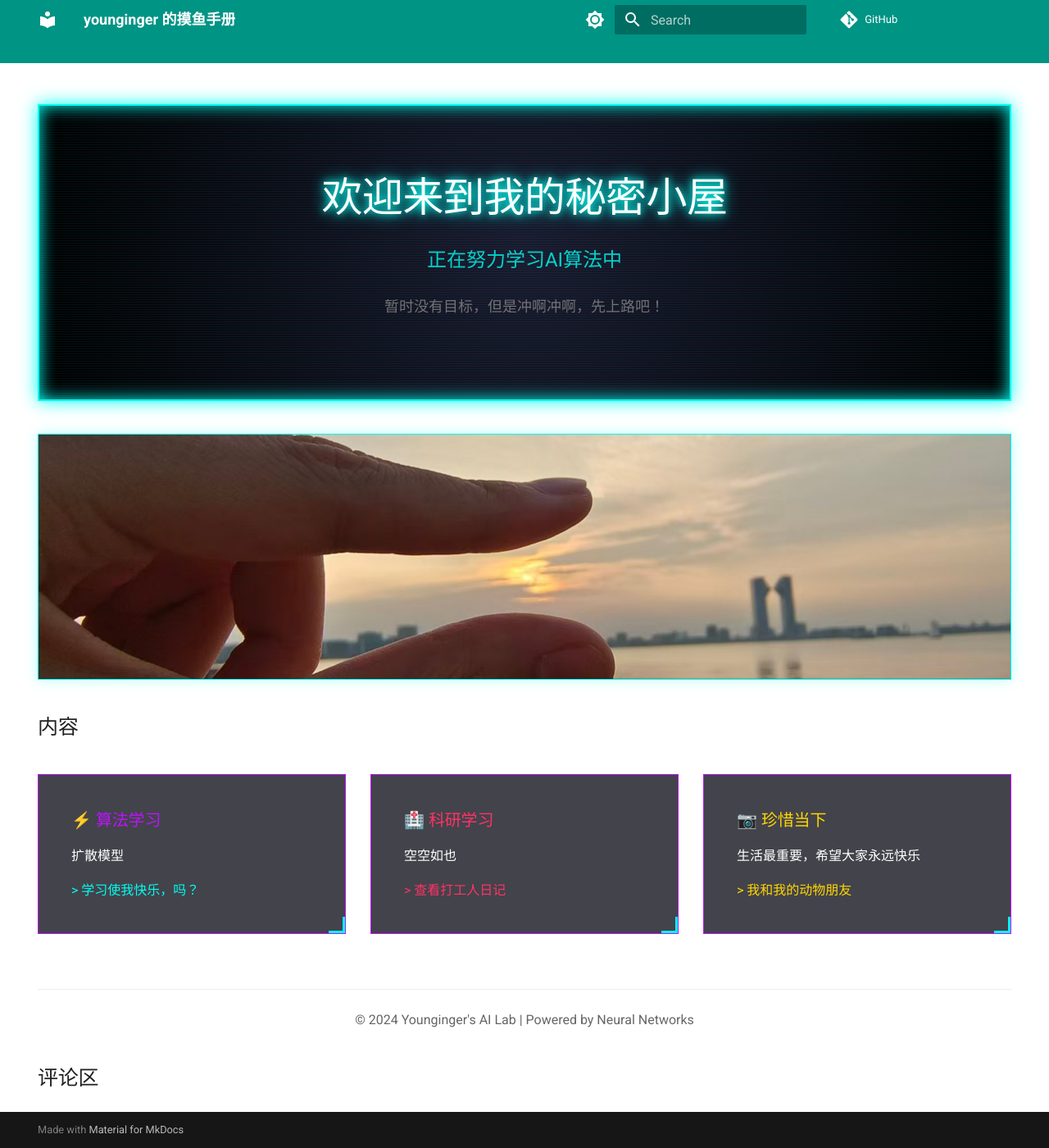
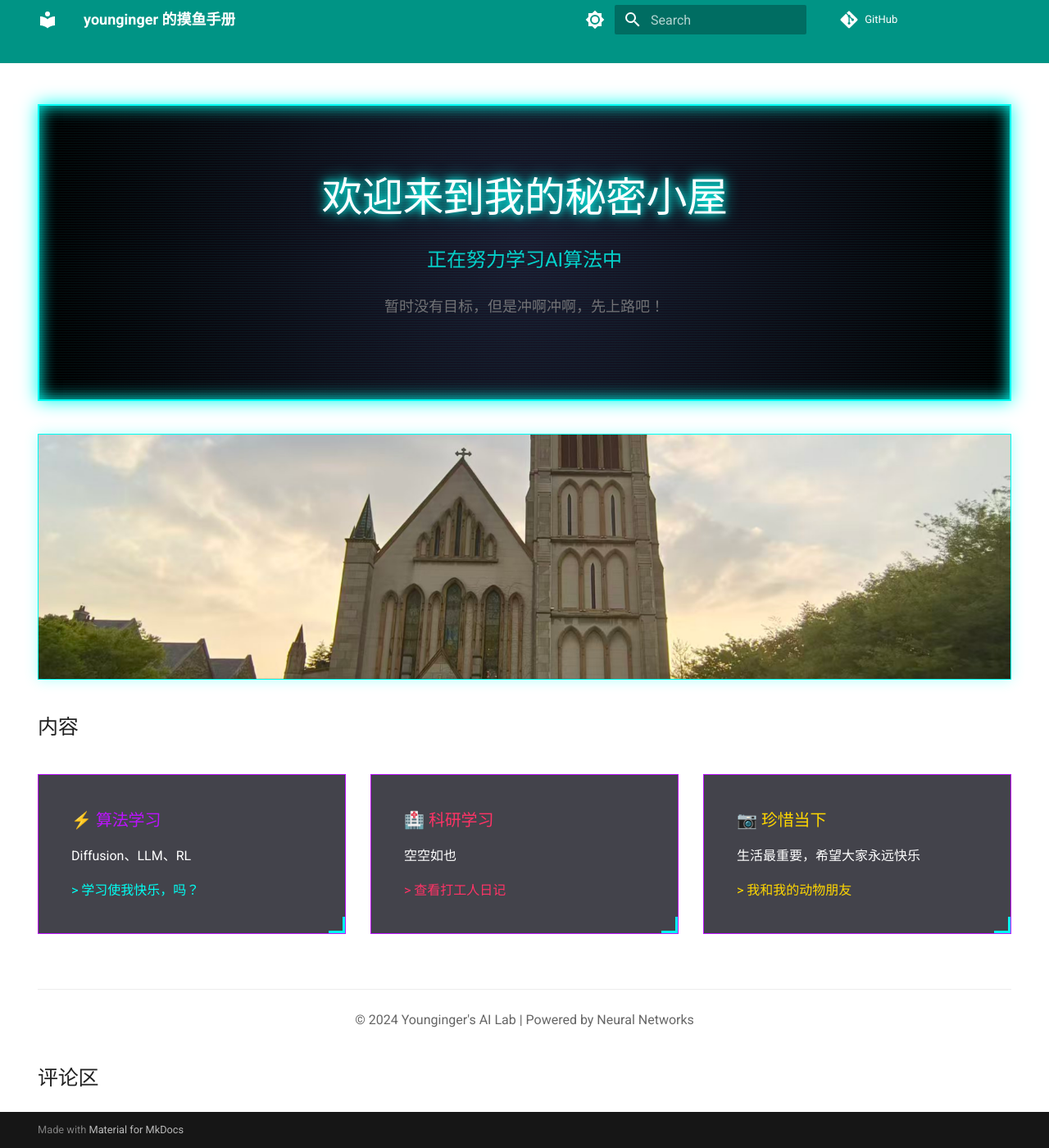
Before and after one commit to younginger/learning-blog, an MkDocs documentation site: the page built from docs/index.md, in a window 1280 px wide and 1400 px high, scrolled down 19 px. Shown: the whole window at 82% size. Built offline with MkDocs 1.6.1 and Material for MkDocs 9.7.7, drawn with Linux system fonts in a browser that asks for light colours; comment, search, counter and statistics services are not loaded.

Commit message:
correct1

```diff
--- a/docs/index.md
+++ b/docs/index.md
@@ -38,7 +38,7 @@ hide:
 <div class="scifi-grid">
     <a href="diffusion-study/" class="scifi-card">
         <h3>⚡ 算法学习</h3>
-        <p>扩散模型</p>
+        <p>Diffusion、LLM、RL</p>
         <span style="color: var(--neon-cyan); font-size: 0.8rem;">> 学习使我快乐，吗？</span>
     </a>
 
--- a/docs/stylesheets/extra.css
+++ b/docs/stylesheets/extra.css
@@ -122,8 +122,11 @@
 /* 定义动画关键帧：根据图片数量调整百分比 */
 /* 这里假设有 3 张图片 */
 .carousel-slide:nth-child(1) { animation-delay: 0s; }
-.carousel-slide:nth-child(2) { animation-delay: 4s; } /* 12s / 3张 = 4s 间隔 */
-.carousel-slide:nth-child(3) { animation-delay: 8s; }
+.carousel-slide:nth-child(2) { animation-delay: 2s; } /* 12s / 3张 = 4s 间隔 */
+.carousel-slide:nth-child(3) { animation-delay: 4s; }
+.carousel-slide:nth-child(4) { animation-delay: 6s; }
+.carousel-slide:nth-child(5) { animation-delay: 8s; }
+.carousel-slide:nth-child(6) { animation-delay: 10s; }
 
 @keyframes carousel-fade {
     0% { opacity: 0; z-index: 1;}
```
